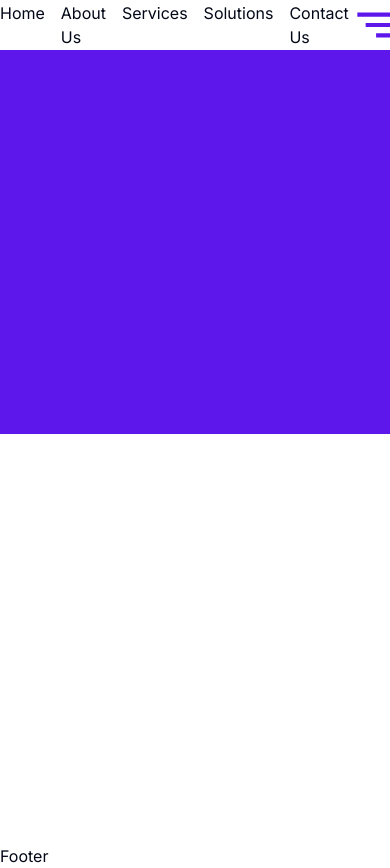
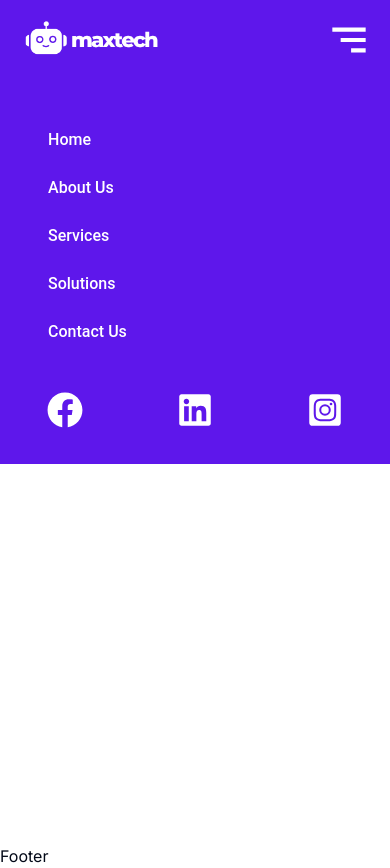
Before and after one commit to geofrey254/maxtech_technology, a Next.js app: page / in a window 390 px wide. Both pictures are taken after a click on the icon 373 px from the left and 25 px from the top of the page. Built offline with nearby package versions, Linux system fonts and the light colour scheme.

Commit message:
Navbar Complete and Responsive

```diff
--- a/app/globals.css
+++ b/app/globals.css
@@ -1,6 +1,8 @@
 @tailwind base;
 @tailwind components;
 @tailwind utilities;
+@import url('https://fonts.googleapis.com/css2?family=Montserrat:ital,wght@0,100..900;1,100..900&display=swap');
+@import url('https://fonts.googleapis.com/css2?family=Montserrat:ital,wght@0,100..900;1,100..900&display=swap');
 
 @layer base {
   :root {
@@ -63,7 +65,36 @@
   * {
     @apply border-border;
   }
+
   body {
     @apply bg-background text-foreground;
   }
 }
+
+* {
+  margin: 0;
+  padding: 0;
+  box-sizing: border-box;
+}
+
+nav {
+  font-family: 'Roboto', sans-serif;
+}
+
+@keyframes navigation {
+  to {
+    transform: translateY(0px) rotate(0deg);
+    border-radius: 0px;
+    opacity: 100%;
+  }
+
+  from {
+    transform: translateY(1200px) rotate(90deg);
+    border-radius: 500px;
+    opacity: 100%;
+  }
+}
+
+.nav_anim {
+  animation: navigation 1.5s ease-in-out;
+}
--- a/components/Navbar.tsx
+++ b/components/Navbar.tsx
@@ -1,23 +1,29 @@
 "use client";
 import React, { useState } from "react";
 import Image from "next/image";
+import Link from "next/link";
 
 // icons
 import { BiMenuAltRight } from "react-icons/bi";
-
+import {
+  FaArrowAltCircleRight,
+  FaFacebook,
+  FaLinkedin,
+  FaInstagramSquare,
+} from "react-icons/fa";
 function Navbar() {
   const [menuOpen, setMenuOpen] = useState(false);
   function handleNav() {
     setMenuOpen(!menuOpen);
   }
   return (
-    <nav className="fixed w-full">
-      <div className="flex justify-between items-center">
+    <nav className="fixed w-full h-20 bg-[#5E17EB]">
+      <div className="flex justify-between items-center h-full w-full px-4 md:px-20">
         <div className="left-nav">
-          <Image src="/logo.png" width={150} height={150} alt="Maxtech Logo" />
+          <Image src="/logo2.png" width={150} height={150} alt="Maxtech Logo" />
         </div>
-        <div className="middle-nav">
-          <ul className="flex gap-4">
+        <div className="middle-nav hidden md:flex">
+          <ul className="flex gap-12 text-white font-medium">
             <li>Home</li>
             <li>About Us</li>
             <li>Services</li>
@@ -26,11 +32,20 @@ function Navbar() {
           </ul>
         </div>
         <div className="right-nav">
-          <BiMenuAltRight
-            size={50}
-            className="text-[#5E17EB] cursor-pointer"
-            onClick={handleNav}
-          />
+          <Link
+            href="#"
+            className="text-[#5E17EB] bg-white rounded-3xl p-2 items-center hidden md:flex gap-2"
+          >
+            Get Started
+            <FaArrowAltCircleRight />
+          </Link>
+          <div>
+            <BiMenuAltRight
+              size={50}
+              className="text-white md:hidden"
+              onClick={handleNav}
+            />
+          </div>
         </div>
       </div>
 
@@ -38,19 +53,31 @@ function Navbar() {
       <div
         className={
           menuOpen
-            ? "fixed bg-[#5E17EB] w-[100%] h-96"
-            : "flex justify-between items-center"
+            ? "nav_anim fixed w-[100%] h-96 bg-[#5E17EB]"
+            : "transition ease-in-out delay-150 duration-300 collapse"
         }
       >
-        <div className="left-nav">
-          <Image src="/logo.png" width={150} height={150} alt="Maxtech Logo" />
-        </div>
-        <div className="right-nav">
-          <BiMenuAltRight
-            size={50}
-            className="text-[#5E17EB] cursor-pointer"
-            onClick={handleNav}
-          />
+        <ul className="flex flex-col gap-6 text-white font-medium mt-12 ml-12">
+          <li>Home</li>
+          <li>About Us</li>
+          <li>Services</li>
+          <li>Solutions</li>
+          <li>Contact Us</li>
+        </ul>
+        <div className="mt-12">
+          <ul className="flex justify-around items-center text-4xl text-white">
+            <li>
+              <Link href="#">
+                <FaFacebook />
+              </Link>
+            </li>
+            <li>
+              <FaLinkedin />
+            </li>
+            <li>
+              <FaInstagramSquare />
+            </li>
+          </ul>
         </div>
       </div>
     </nav>
```
Also changed, not shown: public/logo2.png (added).
